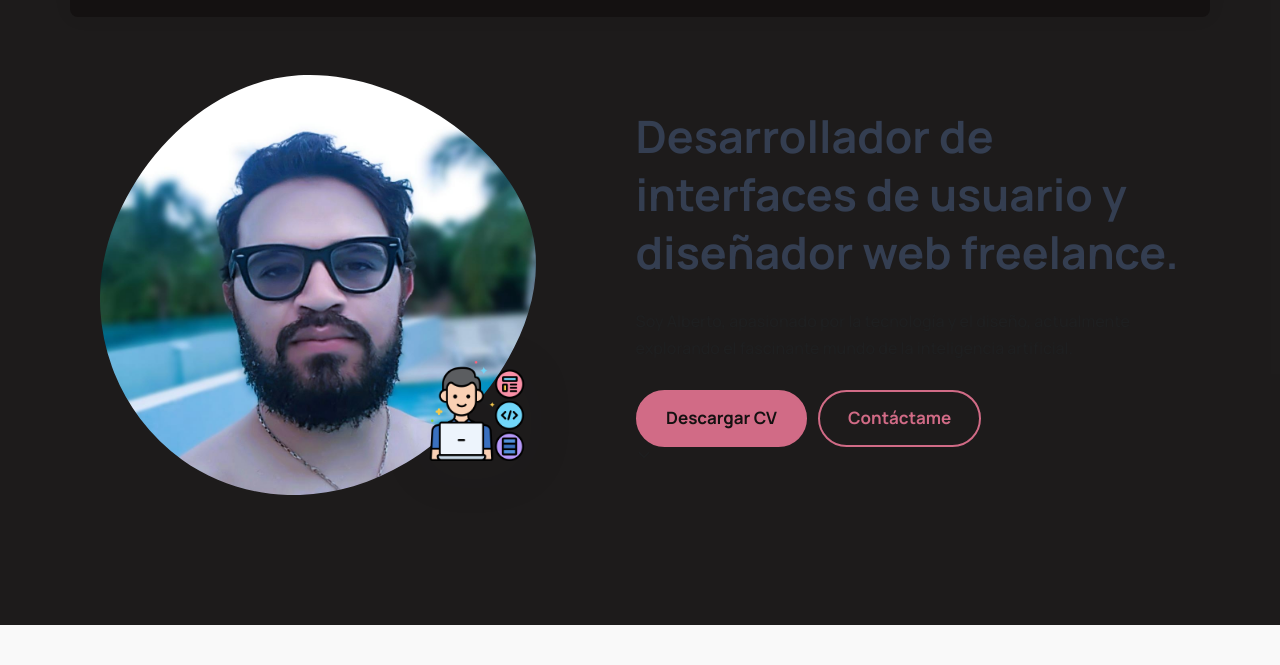
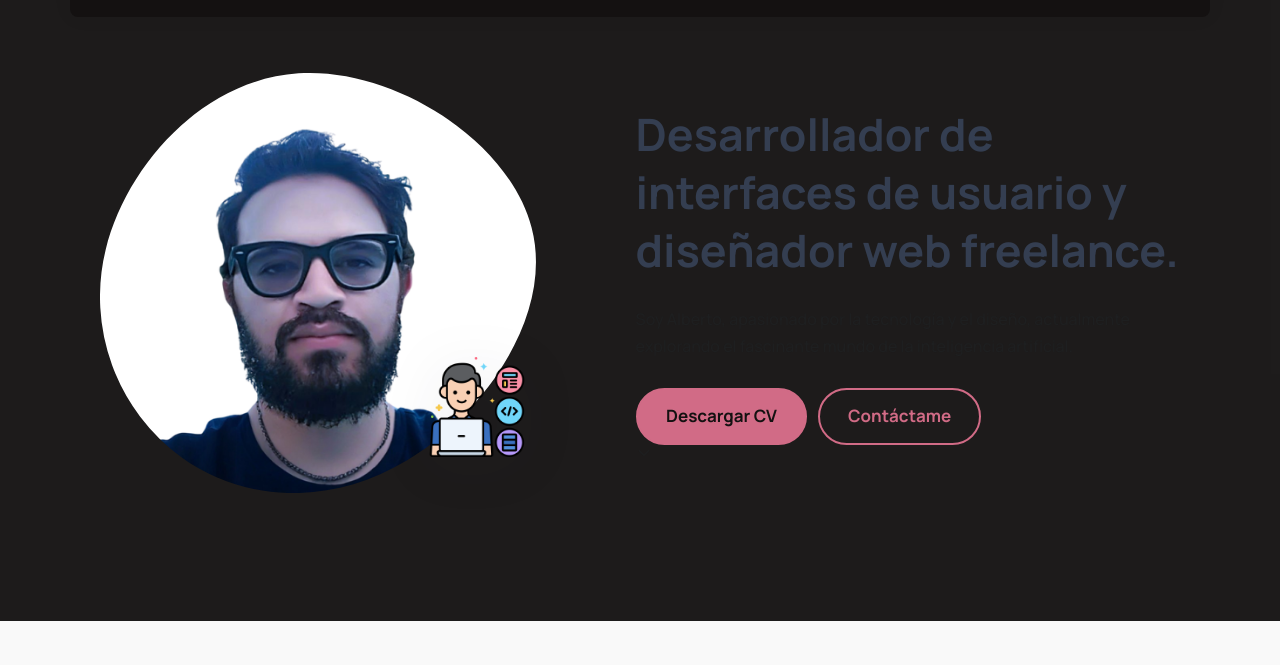
Before and after one commit to rivas1310/portafolio, a plain HTML site: page index.html in a window 1280 px wide. Shown: the part 135-800 px from the top of the page. Drawn offline with nearby package versions, Linux system fonts and the light colour scheme.

Commit message:
Actualización de index.html y nueva imagen hero15.png

```diff
--- a/index.html
+++ b/index.html
@@ -164,7 +164,7 @@
       <section class="section hero" aria-label="home" id="home">
         <div class="container">
           <figure class="hero-banner">
-            <img src="./assets/images/hero11.jpg" width="560" height="540" alt="Alberto Rivas" class="w-100"
+            <img src="./assets/images/hero15.png" width="560" height="540" alt="Alberto Rivas" class="w-100"
               data-reveal="top">
 
             <img src="./assets/images/developer.png" width="100" height="50" alt="250+ Proyectos Completados" class="shape"
```
Also changed, not shown: assets/images/hero15.png (added).
